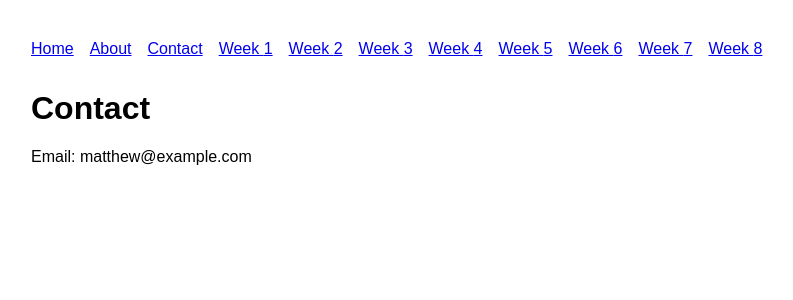
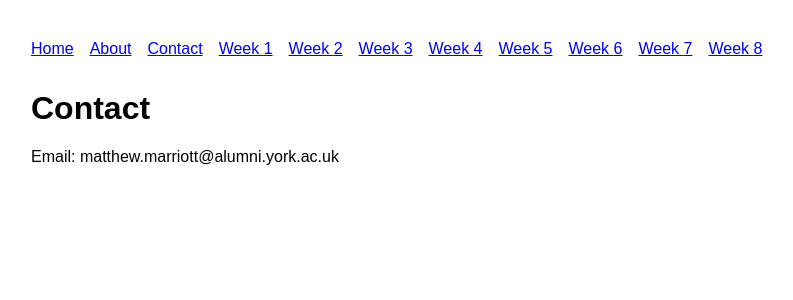
Before and after one commit to matthewmarriott/fieldwork-fitness-app, a Next.js app: page /contact in a window 1280 px wide. Shown: the top 300 px of the page, without its empty margins (9-802 px from the left). Built offline with nearby package versions, Linux system fonts and the light colour scheme.

Commit message:
Update contact.js

```diff
--- a/pages/contact.js
+++ b/pages/contact.js
@@ -4,7 +4,7 @@ export default function Contact() {
   return (
     <Layout>
       <h1>Contact</h1>
-      <p>Email: matthew@example.com</p>
+      <p>Email: matthew.marriott@alumni.york.ac.uk</p>
     </Layout>
   );
 }
```
